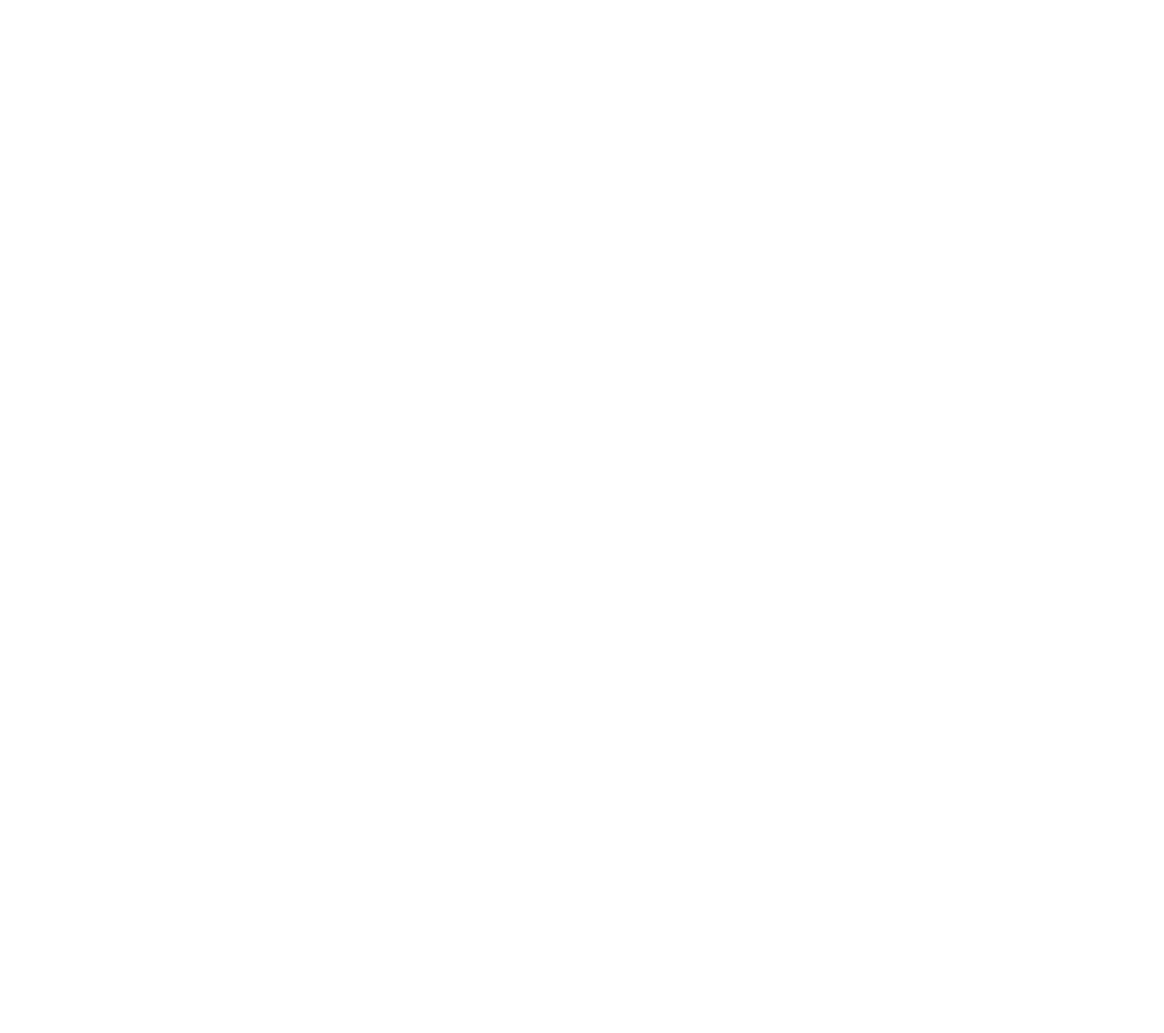
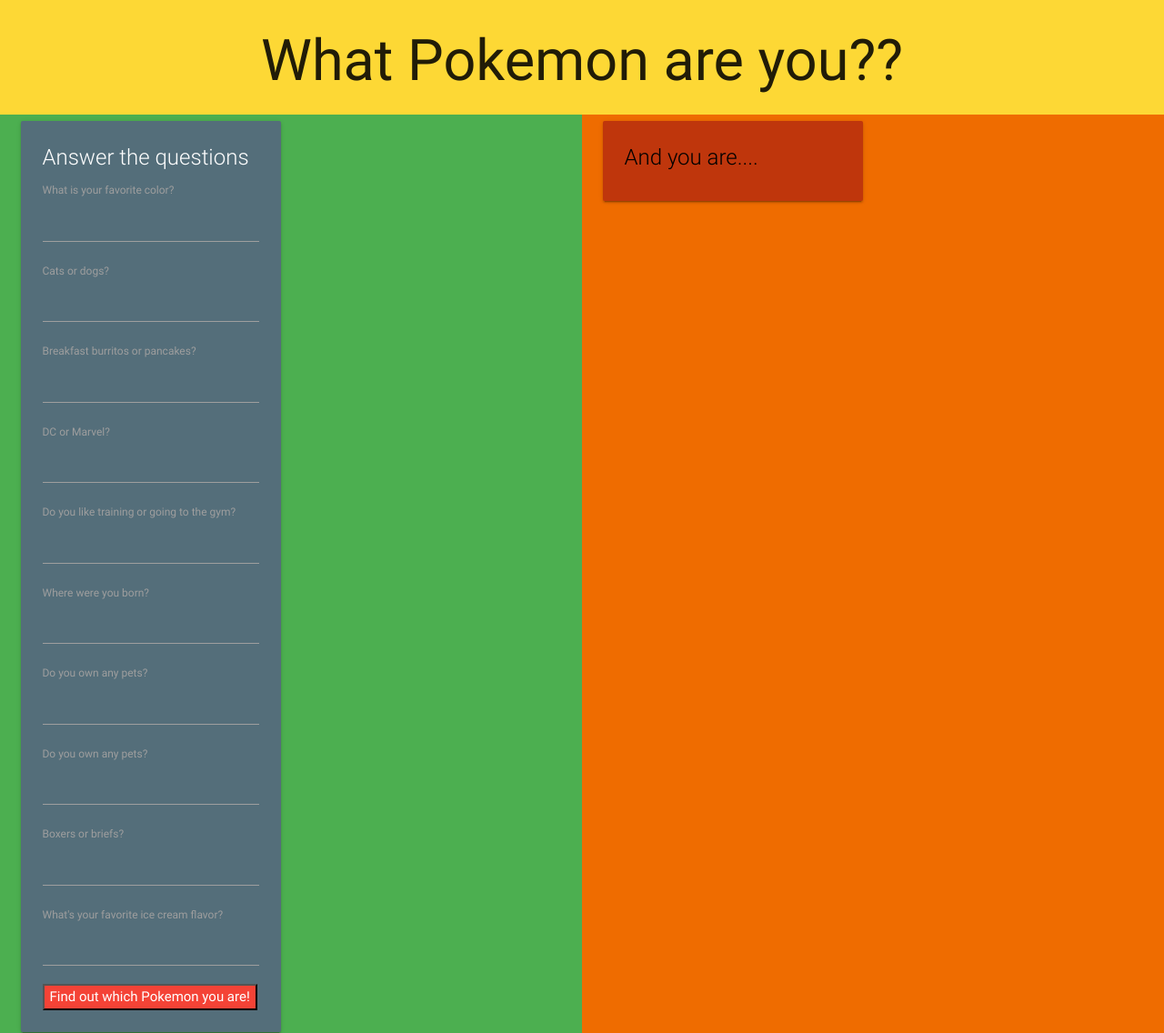
Before and after one commit to LeoMcclung/unit-1-hackathon, a plain HTML site: page index.html in a window 1280 px wide. Shown: the top 1136 px of the page at 91% size. Before the commit the page ends 800 px from the top, so only its background shows below. Drawn offline with nearby package versions, Linux system fonts and the light colour scheme.

Commit message:
first update for all files

```diff
--- a/index.html
+++ b/index.html
@@ -1,12 +1,104 @@
 <!DOCTYPE html>
 <html>
-  <head>
-    <meta charset="utf-8">
-    <title>PokeQuiz</title>
-  </head>
-  <body>
+
+<head>
+  <meta charset="utf-8">
+  <link rel="stylesheet" href="https://cdnjs.cloudflare.com/ajax/libs/materialize/0.100.2/css/materialize.min.css">
+  <script src="https://cdnjs.cloudflare.com/ajax/libs/materialize/0.100.2/js/materialize.min.js"></script>
+  <title>PokeQuiz</title>
+</head>
+
+<body class="orange darken-3">
+  <header>
+    <div class="row">
+      <div class="col s12 yellow darken-1">
+        <h1 class="center-align">What Pokemon are you??</h1>
+      </div>
+      <div class="col s6 green">
+        <!-- <h2 class="center-align">Answer the questions!</h2> -->
+        <div class="row">
+          <div class="col s12 m6">
+            <div class="card blue-grey darken-1">
+              <div class="card-content white-text">
+                <span class="card-title">Answer the questions</span>
+                <form id="pokeQuiz">
+                  <div>
+                    <table class="responsive-table">
+                      <tr>
+                        <label for="q1">What is your favorite color?</label><br />
+                        <input id="q1" type="text"><br />
+                      </tr>
+                      <tr>
+                        <label for="q2">Cats or dogs?</label><br />
+                        <input id="q2" type="text"><br />
+                      </tr>
+                      <tr>
+                        <label for="q3">Breakfast burritos or pancakes?</label><br />
+                        <input id="q3" type="text"><br />
+                      </tr>
+                      <tr>
+                        <label for="q4">DC or Marvel?</label><br />
+                        <input id="q4" type="text"><br />
+                      </tr>
+                      <tr>
+                        <label for="q5">Do you like training or going to the gym?</label><br />
+                        <input id="q5" type="text"><br />
+                      </tr>
+                      <tr>
+                        <label for="q6">Where were you born?</label><br />
+                        <input id="q6" type="text"><br />
+                      </tr>
+                      <tr>
+                        <label for="q7">Do you own any pets?</label><br />
+                        <input id="q7" type="text"><br />
+                      </tr>
+                      <tr>
+                        <label for="q8">Do you own any pets?</label><br />
+                        <input id="q8" type="text"><br />
+                      </tr>
+                      <tr>
+                        <label for="q9">Boxers or briefs?</label><br />
+                        <input id="q9" type="text"><br />
+                      </tr>
+                      <tr>
+                        <label for="q10">What's your favorite ice cream flavor?</label><br />
+                        <input id="q10" type="text"><br />
+                      </tr>
+                      <tr>
+                        <button type="submit" class="red">Find out which Pokemon you are!</button><br />
+                      </tr>
+                    </table>
+                  </div>
+                </form>
+              </div>
+              <!-- <div class="card-action">
+                <button class="submit-button">Submit</button>
+              </div> -->
+            </div>
+          </div>
+        </div>
+
+      </div>
+      <div class="col s6 orange darken-3">
+        <!-- <h3 class="center-align">YOU ARE......</h3> -->
+        <div class="row">
+          <div class="col s12 m6">
+            <div class="card deep-orange darken-4">
+              <div class="card-content black-text">
+                <span class="card-title">And you are....</span>
+              </div>
+              <!-- <div class="card-action">
+              </div> -->
+            </div>
+          </div>
+        </div>
+
+      </div>
+    </div>
+  </header>
 
 
   <script></script>
-  </body>
+</body>
+
 </html>
--- a/style.css
+++ b/style.css
@@ -0,0 +1,4 @@
+/* .col {
+    border: 2em solid white;
+    margin-top:10px;
+} */
```
Also changed, not shown: app.js (+42 -0 lines).
